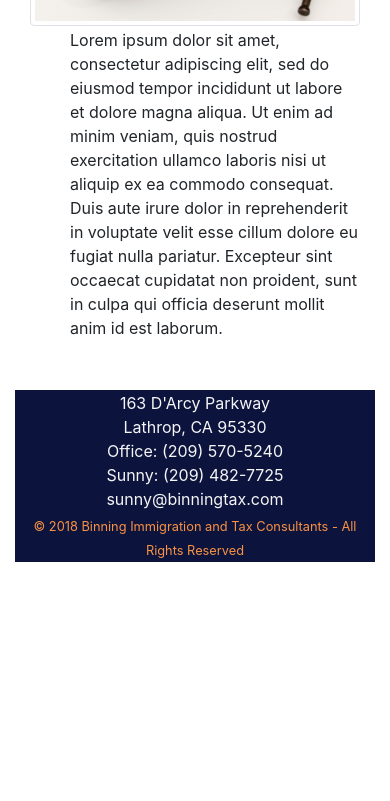
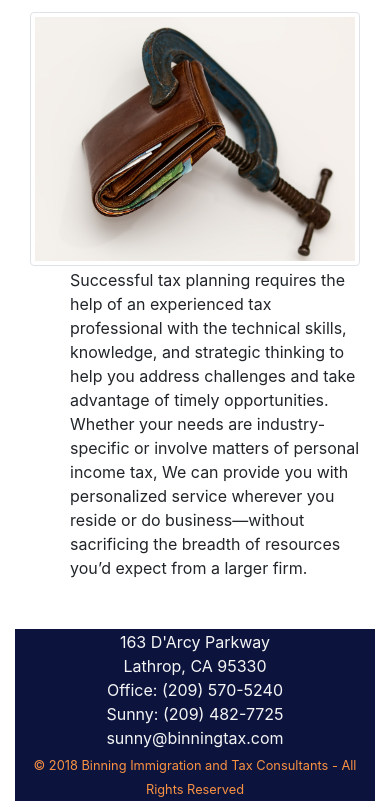
Before and after one commit to ysingh89/binningtax, a Django app: page /tax/ in a window 390 px wide. Shown: the part 2317-3118 px from the top of the page. Before the commit the page ends 2879 px from the top, so only its background shows below. Run offline with Django 3.2, Linux system fonts and the light colour scheme; some libraries are stand-ins or nearby versions.

Commit message:
added new page

```diff
--- a/binning/urls.py
+++ b/binning/urls.py
@@ -19,5 +19,5 @@ from django.urls import path, include
 urlpatterns = [
     path('', include('binningtax.urls')),
     path('admin/', admin.site.urls),
-    path('binningtax/', include('binningtax.urls')),
+    path('binningconsultants/', include('binningtax.urls')),
 ]
--- a/binningtax/urls.py
+++ b/binningtax/urls.py
@@ -6,5 +6,7 @@ urlpatterns = [
     path('', views.home),
     path('home/', views.home, name='home'),
     path('tax/', views.tax, name='tax'),
-    path('immigration', views.immigration, name='immigration'),
+    path('immigration/', views.immigration, name='immigration'),
+    path('indian/', views.indian, name='indian'),
+    path('contact', views.contact, name='contact'),
 ]
--- a/binningtax/views.py
+++ b/binningtax/views.py
@@ -1,5 +1,6 @@
 from django.shortcuts import render
 from django.http import HttpResponse
+from .forms import ContactForm
 # Create your views here.
 
 
@@ -11,5 +12,15 @@ def tax(request):
     return render(request, 'binningtax/tax.html')
     # return HttpResponse("Hello from tax page")
 
+
 def immigration(request):
     return render(request, 'binningtax/immigration.html')
+
+
+def indian(request):
+    return render(request, 'binningtax/indian.html')
+
+
+def contact(request):
+    form = ContactForm()
+    return render(request, 'binningtax/contact.html', {'form': form})
--- a/templates/binningtax/index.html
+++ b/templates/binningtax/index.html
@@ -6,7 +6,7 @@
 
     {% load static %}
 
-    <link href="base.css" rel="stylesheet" type="text/css">
+    <!--<link href="base.css" rel="stylesheet" type="text/css">-->
     <link rel="stylesheet" href="{% static 'binningtax/styles.css' %}" type="text/css">
 
     <script src="https://code.jquery.com/jquery-3.3.1.slim.min.js" integrity="sha384-q8i/X+965DzO0rT7abK41JStQIAqVgRVzpbzo5smXKp4YfRvH+8abtTE1Pi6jizo" crossorigin="anonymous"></script>
@@ -30,8 +30,9 @@
               <div class="collapse navbar-collapse" id="navbarNavAltMarkup">
                 <div class="navbar-nav navbar-content">
                     <a class="nav-item navbar-links-color nav-link zoom active" href="{% url 'home' %}">Home <span class="sr-only">(current)</span></a>
-                    <a class="nav-item navbar-links-color nav-link zoom" href="{% url 'tax' %}">Tax Services</a>
-                    <a class="nav-item navbar-links-color nav-link zoom" href="{% url 'immigration' %}">Immigration Services</a>
+                    <a class="nav-item navbar-links-color nav-link zoom" href="{% url 'tax' %}">Tax</a>
+                    <a class="nav-item navbar-links-color nav-link zoom" href="{% url 'immigration' %}">US Immigration</a>
+                    <a class="nav-item navbar-links-color nav-link zoom" href="{% url 'indian' %}">Indian</a>
                     <a class="nav-item navbar-links-color nav-link disabled" href="#">About</a>
                     <a class="nav-item navbar-links-color nav-link disabled" href="#">Contact Us</a>
 
--- a/templates/binningtax/tax.html
+++ b/templates/binningtax/tax.html
@@ -29,6 +29,7 @@
                                   <div class="card-body">
                                     <h4 class="card-title zoom block-heading">Income Tax</h4>
                                     <ul style="padding-left: 1.2em;">
+                                        <b>
                                             <li>
                                                 1040, Personal Tax Return
                                             </li>
@@ -44,6 +45,7 @@
                                             <li>
                                                 Balance Sheets
                                             </li>
+                                        </b>
                                     </ul>
                                   </div>
                                 </div>
@@ -66,30 +68,86 @@
                     </div>
 
                     <div class="col-lg-6">
-                        <div class="row" style="height:4em;"></div>
+                        <div class="row jumbotron"></div>
+                        <div class="row">
+                            <div class="col-lg-12">
+                                <p>
+                                    &nbsp&nbsp&nbsp&nbsp&nbsp&nbsp&nbsp&nbspWe can help you keep more of the money you have hard worked for by taking advantage
+                                    of all the tax-savings opportunities available to you and your business.
+                                    Whether it’s reducing your individual tax burden or applying for tax credits
+                                    and incentives for your company, our technical guidance and expertise can help you save
+                                    a lot of money.
+                                </p>
+
+                            </div>
+                        </div>
                         <div class="row light-gray-background rounded" style="padding:2em;">
                             <div class="col-lg-12">
-                                <div id="" class="carousel slide" data-ride="carousel">
+                                <div id="carouselExampleControls" class="carousel slide" data-ride="carousel">
+                                    <ol class="carousel-indicators">
+                                        <li data-target="#carouselExampleControls" data-slide-to="0" class="active"></li>
+                                        <li data-target="#carouselExampleControls" data-slide-to="1"></li>
+                                        <li data-target="#carouselExampleControls" data-slide-to="2"></li>
+                                        <li data-target="#carouselExampleControls" data-slide-to="3"></li>
+                                        <li data-target="#carouselExampleControls" data-slide-to="4"></li>
+                                        <li data-target="#carouselExampleControls" data-slide-to="5"></li>
+                                    </ol>
                                     <div class="carousel-inner card shadow">
                                         <div class="carousel-item active">
                                           <img class="d-block card-img-top" src="{% static 'binningtax/images/receipts.jpg' %}" alt="First slide">
+                                            <div class="carousel-caption d-none d-md-block">
+                                            <h5>...</h5>
+                                            <p>...</p>
+                                          </div>
                                         </div>
                                         <div class="carousel-item">
                                           <img class="d-block card-img-top" src="{% static 'binningtax/images/school.jpg' %}" alt="Second slide">
+                                            <div class="carousel-caption d-none d-md-block">
+                                            <h5>...</h5>
+                                            <p>...</p>
+                                          </div>
                                         </div>
                                         <div class="carousel-item">
+
                                             <img class="d-block card-img-top" src="{% static 'binningtax/images/coins.jpg' %}" alt="Second slide">
+                                            <div class="carousel-caption d-none d-md-block">
+                                                <h5>...</h5>
+                                                <p>...</p>
+                                            </div>
                                         </div>
                                         <div class="carousel-item">
+
                                             <img class="d-block card-img-top" src="{% static 'binningtax/images/piggy-bank.jpg' %}" alt="Second slide">
+                                            <div class="carousel-caption d-none d-md-block">
+                                                <h5>...</h5>
+                                                <p>...</p>
+                                            </div>
                                         </div>
                                         <div class="carousel-item">
+
                                             <img class="d-block card-img-top" src="{% static 'binningtax/images/money-grow.jpg' %}" alt="Second slide">
+                                            <div class="carousel-caption d-none d-md-block">
+                                                <h5>...</h5>
+                                                <p>...</p>
+                                            </div>
                                         </div>
                                         <div class="carousel-item">
+
                                             <img class="d-block card-img-top" src="{% static 'binningtax/images/money-saving.jpg' %}" alt="Second slide">
+                                            <div class="carousel-caption d-none d-md-block">
+                                                <h5>...</h5>
+                                                <p>...</p>
                                             </div>
                                         </div>
+                                    </div>
+                                    <a class="carousel-control-prev" href="#carouselExampleControls" role="button" data-slide="prev">
+                                        <span class="carousel-control-prev-icon" aria-hidden="true"></span>
+                                        <span class="sr-only">Previous</span>
+                                    </a>
+                                    <a class="carousel-control-next" href="#carouselExampleControls" role="button" data-slide="next">
+                                        <span class="carousel-control-next-icon" aria-hidden="true"></span>
+                                        <span class="sr-only">Next</span>
+                                    </a>
                                 </div>
                                <!--<div class="card zoom shadow" style="width:inherit;">-->
                                   <!--<img class="card-img-top" src="{% static 'binningtax/images/receipts.jpg' %}" alt="Card image">-->
@@ -159,7 +217,7 @@
                     <div class="col-lg-5">
                         <img class="img-thumbnail" src="{% static 'binningtax/images/credit-squeeze.jpg' %}" alt="money image" style="width:inherit;">
                     </div>
-                    <div class="col-lg-5">
+                    <div class="col-lg-6">
                         <div class="row">
                             <div class="col-lg-2"></div>
                             <div class="col-lg-8">
@@ -173,7 +231,13 @@
                                 <div class="row">
                                     <div class="col-lg-12">
                                         <ul>
-                                            <p>Lorem ipsum dolor sit amet, consectetur adipiscing elit, sed do eiusmod tempor incididunt ut labore et dolore magna aliqua. Ut enim ad minim veniam, quis nostrud exercitation ullamco laboris nisi ut aliquip ex ea commodo consequat. Duis aute irure dolor in reprehenderit in voluptate velit esse cillum dolore eu fugiat nulla pariatur. Excepteur sint occaecat cupidatat non proident, sunt in culpa qui officia deserunt mollit anim id est laborum.<p>
+                                            <p>Successful tax planning requires the help of an experienced tax professional with the
+                                                technical skills, knowledge, and strategic thinking to help you address challenges
+                                                and take advantage of timely opportunities. Whether your needs are industry-specific
+                                                or involve matters of personal income tax, We can provide you with
+                                                personalized service wherever you reside or do business—without sacrificing the
+                                                breadth of resources you’d expect from a larger firm.
+                                            </p>
                                         </ul>
                                     </div>
                                 </div>
@@ -181,9 +245,6 @@
                             </div>
                             <div class="col-lg-2"></div>
                         </div>
-                    </div>
-                    <div class="col-lg-1">
-
                     </div>
             </div>
             <!--<div class="row" style="height:4em;"></div>-->
```
Also changed, not shown: binningtax/forms.py (+8 -0 lines), templates/binningtax/contact.html (+9 -9 lines), templates/binningtax/indian.html (+15 -10 lines), 2 other files. Lines whose indentation alone changed are shown as unchanged.
